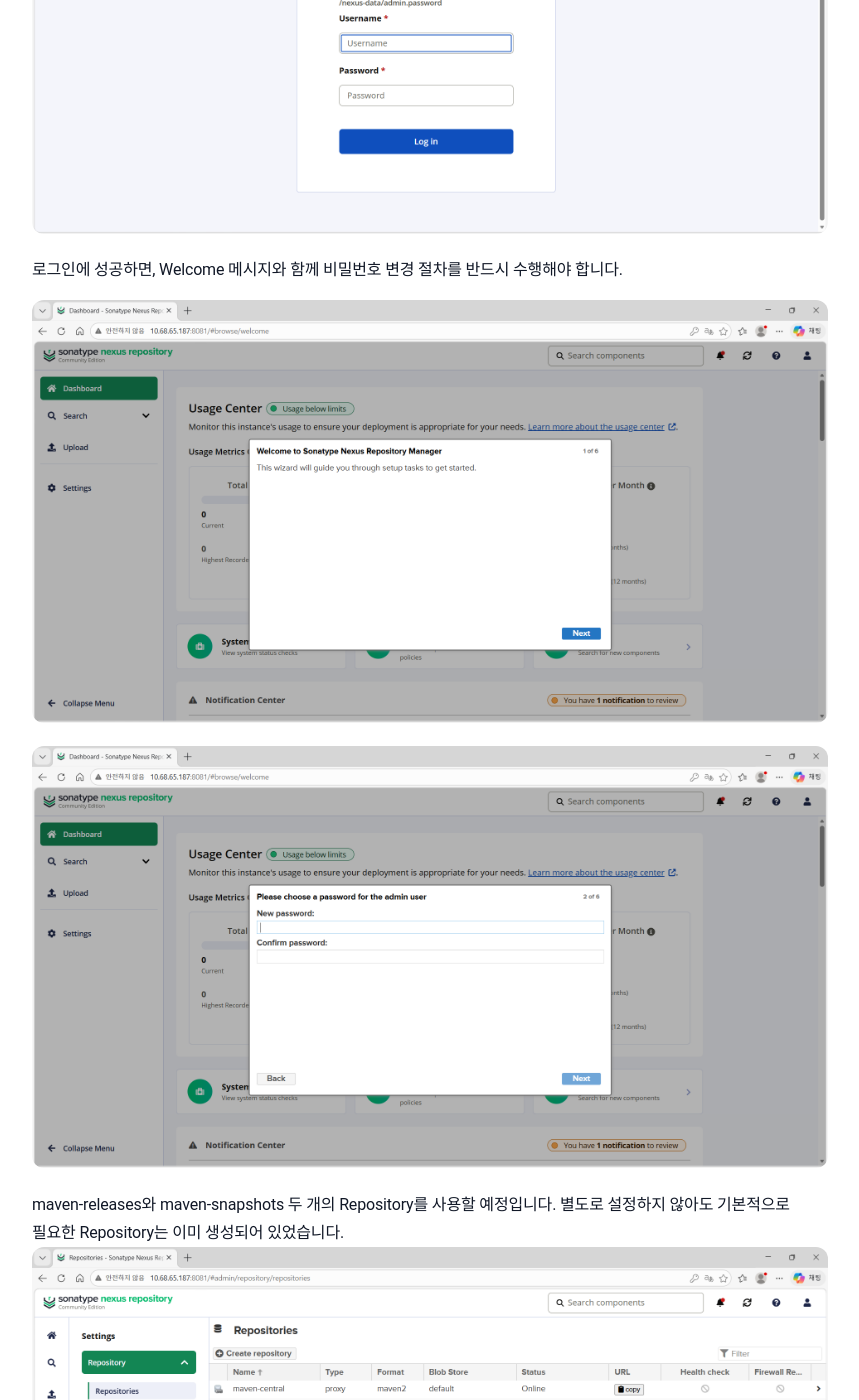
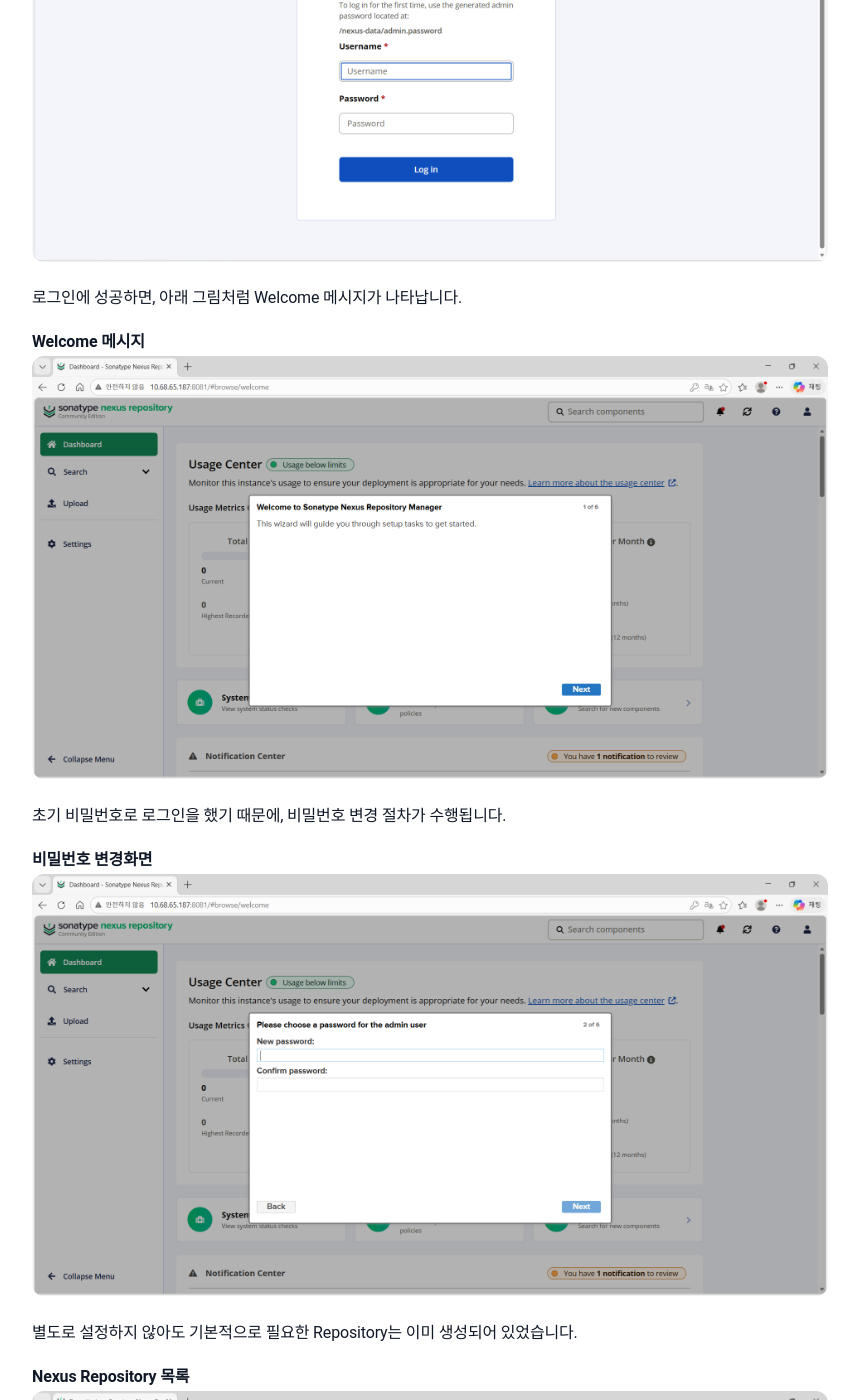
Before and after one commit to sanghoon-lee/sanghoon-lee.github.io, a Jekyll site: the page built from _posts/2026-03-10-localNexus.md, in a window 1280 px wide and 1400 px high, scrolled down 4015 px. Shown: the whole window, without its empty margins (210-1069 px from the left). Built offline with Jekyll 4.4.1, drawn with Linux system fonts in a browser that asks for light colours; nearby versions of some CDN libraries; comment, search, counter and statistics services are not loaded; some of the changed text lies outside the part shown.

Commit message:
Nexus 포스팅 추가

````diff
--- a/_posts/2026-03-10-localNexus.md
+++ b/_posts/2026-03-10-localNexus.md
@@ -101,7 +101,7 @@ categories: 학습기록
 
 ## Nexus 설치
 
-Docker를 이용해서 `Nexus`를 설치했는데, 특별히 어려운 과정은 없었습니다. 설치 절차는 다음과 같습니다.
+Docker를 이용해서 `Nexus`를 설치했습니다. 설치 절차는 다음과 같습니다.
 
 **이미지 파일 가져오기**
 ```bash
@@ -139,7 +139,7 @@ f3d2c2f6a043712721849013a8ff457432f480c590dfb9121e42df2229734030
 
 ## Nexus 접속
 
-브라우저에서 아래 주소로 `Nexus`에 접속할 수 있으면, 컨테이너가 정상적으로 실행되고 있는 것입니다.
+컨테이너가 정상적으로 실행되고 있으면 브라우저에서 아래 주소로 `Nexus`에 접속할 수 있습니다.
 
 ```
 http://10.68.65.187:8081
@@ -147,13 +147,20 @@ http://10.68.65.187:8081
 
 최초 접속인 경우, 로그인 창에 admin계정의 초기 비밀번호가 저장된 파일 경로가 나타납니다. 해당 경로에서 비밀번호를 확인하고, 로그인하면 됩니다.
 
+**최초 접속시 로그인 창**
 <img class="main-image" src="/assets/images/nexus1.png" alt="Nexus Repository">
 
-로그인에 성공하면, Welcome 메시지와 함께 비밀번호 변경 절차를 반드시 수행해야 합니다.
+로그인에 성공하면, 아래 그림처럼 Welcome 메시지가 나타납니다.
 
+**Welcome 메시지**
 <img class="main-image" src="/assets/images/nexus2.png" alt="Nexus Repository">
 
+초기 비밀번호로 로그인을 했기 때문에, 비밀번호 변경 절차가 수행됩니다.
+
+**비밀번호 변경화면**
 <img class="main-image" src="/assets/images/nexus3.png" alt="Nexus Repository">
 
-maven-releases와 maven-snapshots 두 개의 Repository를 사용할 예정입니다. 별도로 설정하지 않아도 기본적으로 필요한 Repository는 이미 생성되어 있었습니다.
+별도로 설정하지 않아도 기본적으로 필요한 Repository는 이미 생성되어 있었습니다.
+
+**Nexus Repository 목록**
 <img class="main-image" src="/assets/images/nexus4.png" alt="Nexus Repository">
````
